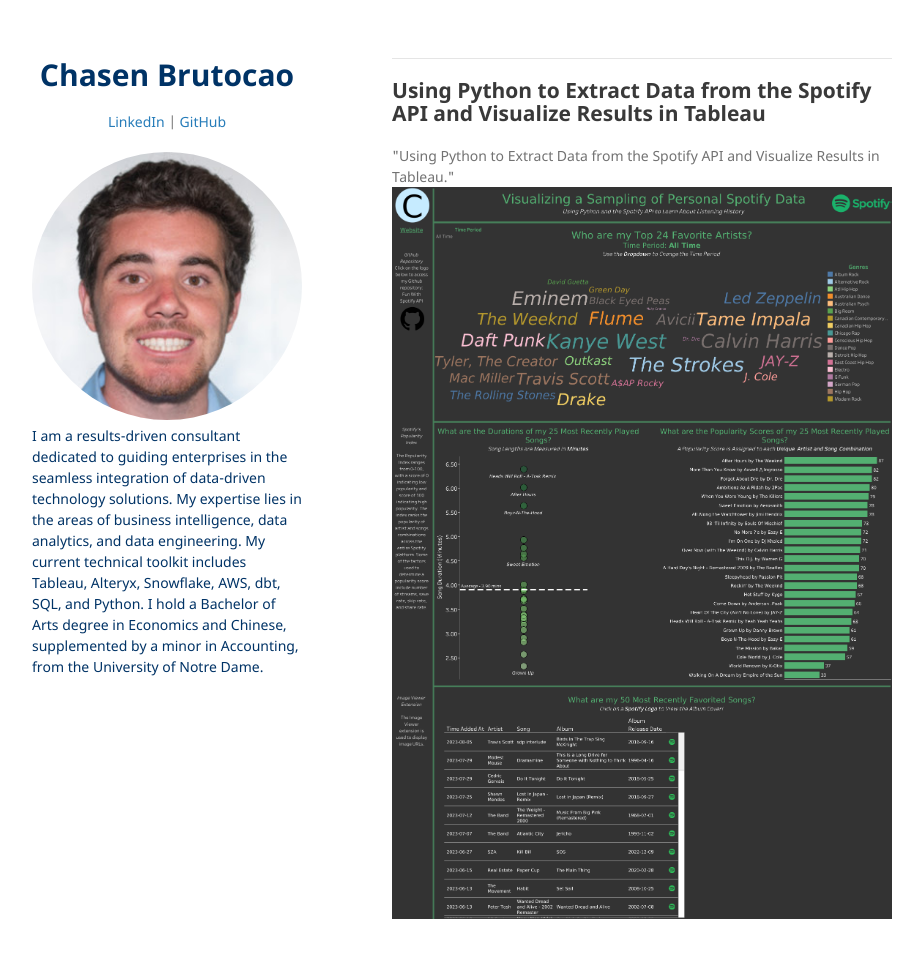
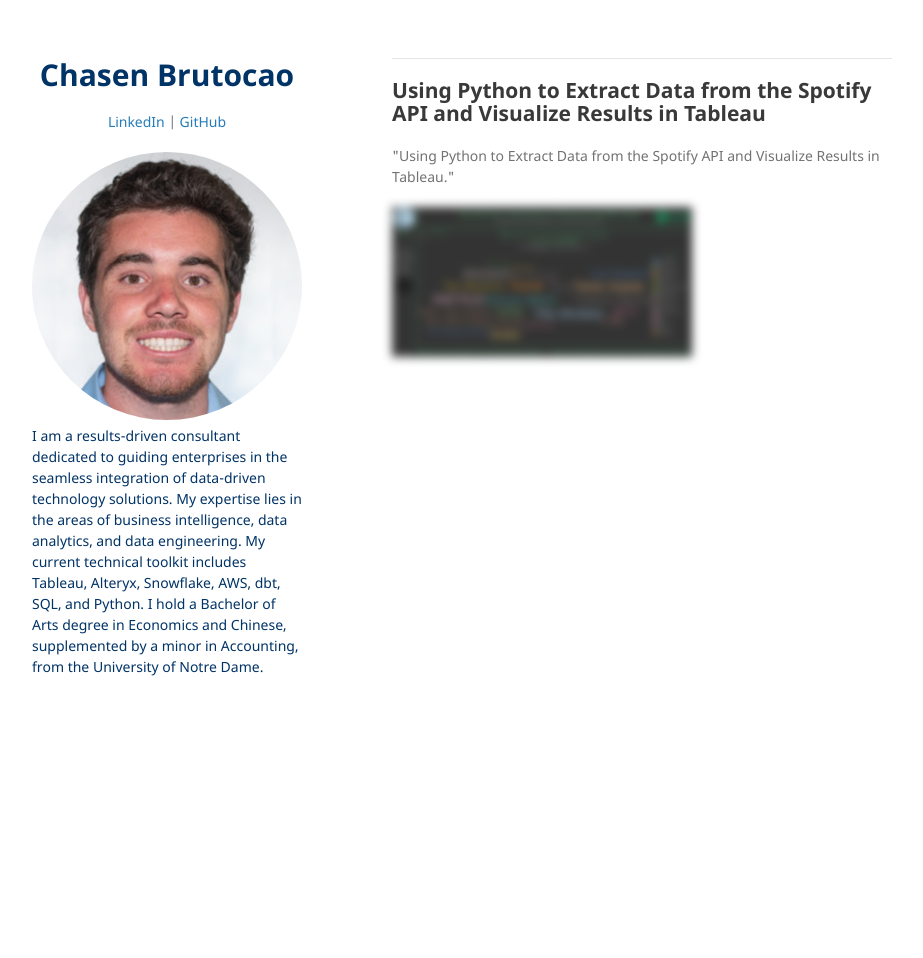
Before and after one commit to chasenbru/chasenbru.github.io, a Jekyll site: the page built from README.md, in a window 1280 px wide and 994 px high. Shown: the top 958 px of the window, without its empty margins (178-1101 px from the left). Built offline with Jekyll 4.4.1, drawn with Linux system fonts in a browser that asks for light colours; our own code applies the rules of GitHub Pages for plain Markdown files.

Commit message:
Update default.html

```diff
--- a/_layouts/default.html
+++ b/_layouts/default.html
@@ -8,6 +8,20 @@
       /* Define a class for circular images */
       .rounded-image {
           border-radius: 50%;
+      }
+    </style>
+    <style>
+      .image-container-spotify {
+          width: 300px; /* Adjust the width to your preference */
+          height: 150px; /* Set the height to half of what you want */
+          background-image: url('assets/img/Spotify_Tableau.png'); /* Replace 'your-image.jpg' with your image file */
+          background-size: cover;
+          background-position: center top; /* This positions the top of the image in the container */
+      }
+    </style>
+    <style>
+      .blurred-image {
+          filter: blur(5px); /* Adjust the value (5px in this case) to control the amount of blur */
       }
     </style>
 {% seo %}
@@ -47,7 +61,7 @@
         </h2>
         <p>
           "Using Python to Extract Data from the Spotify API and Visualize Results in Tableau."
-          <img src="assets/img/Spotify_Tableau.png">
+          <div class="image-container-spotify blurred-image"></div>
         </p>
 
       </section>
```
